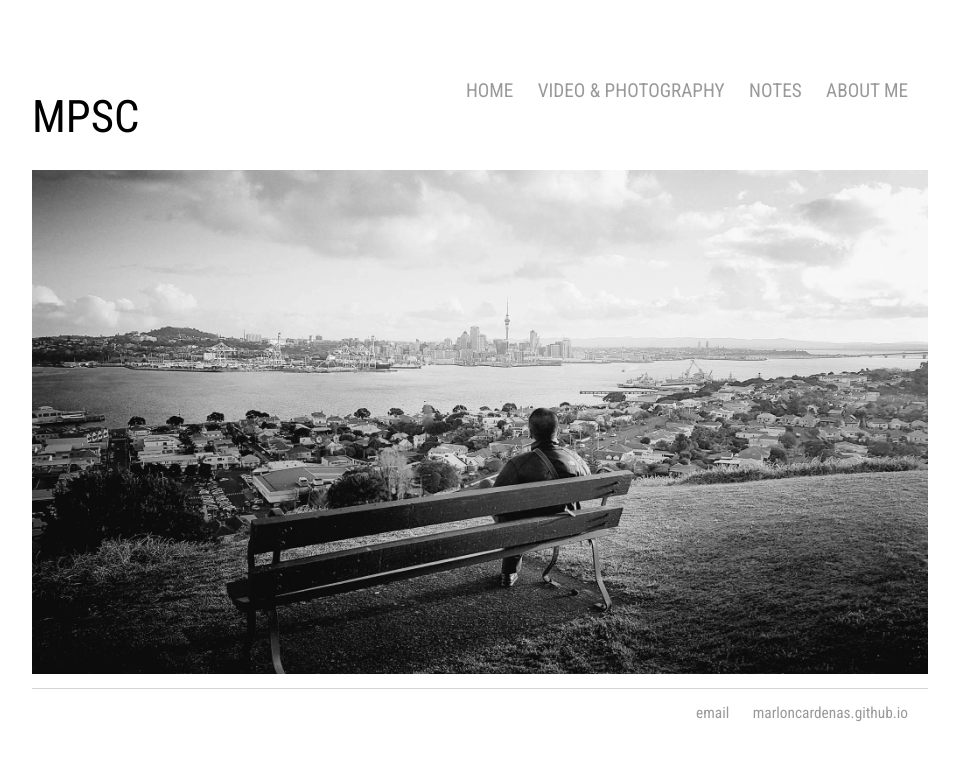
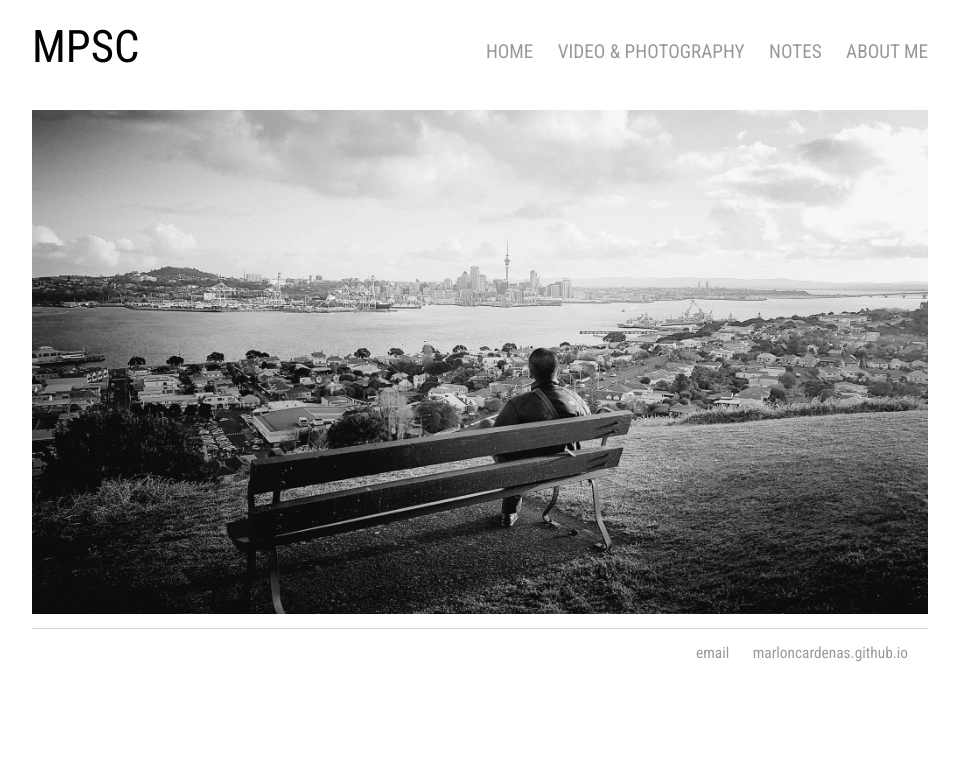
Before and after one commit to marloncardenas/marloncardenas.github.io, a Jekyll site: the page built from index.html, in a window 1280 px wide. Shown: the top 761 px of the page, without its empty margins (160-1119 px from the left). Built offline with Jekyll 4.4.1, drawn with Linux system fonts in a browser that asks for light colours.

```diff
--- a/css/main.css
+++ b/css/main.css
@@ -1,10 +1,7 @@
 @import url('https://fonts.googleapis.com/css?family=Noto+Serif|Roboto+Condensed');
 
-
-
-
 body {
-    margin: 60px auto;
+    margin: 0px auto;
     width: 70%;
 }
 
@@ -21,6 +18,10 @@
     float: right;
 }
 
+header ul.navigation {
+    margin: 40px -20px 0 0;
+}
+
 header ul.navigation li, footer ul li {
     display: inline;
     margin-right: 20px;
@@ -29,7 +30,7 @@
 header h1.logo {
     display: block;
     height: 50px;
-    margin: 30px 0 0 0;
+    margin: 20px 0 0 0;
     float: left;
 }
 
```
